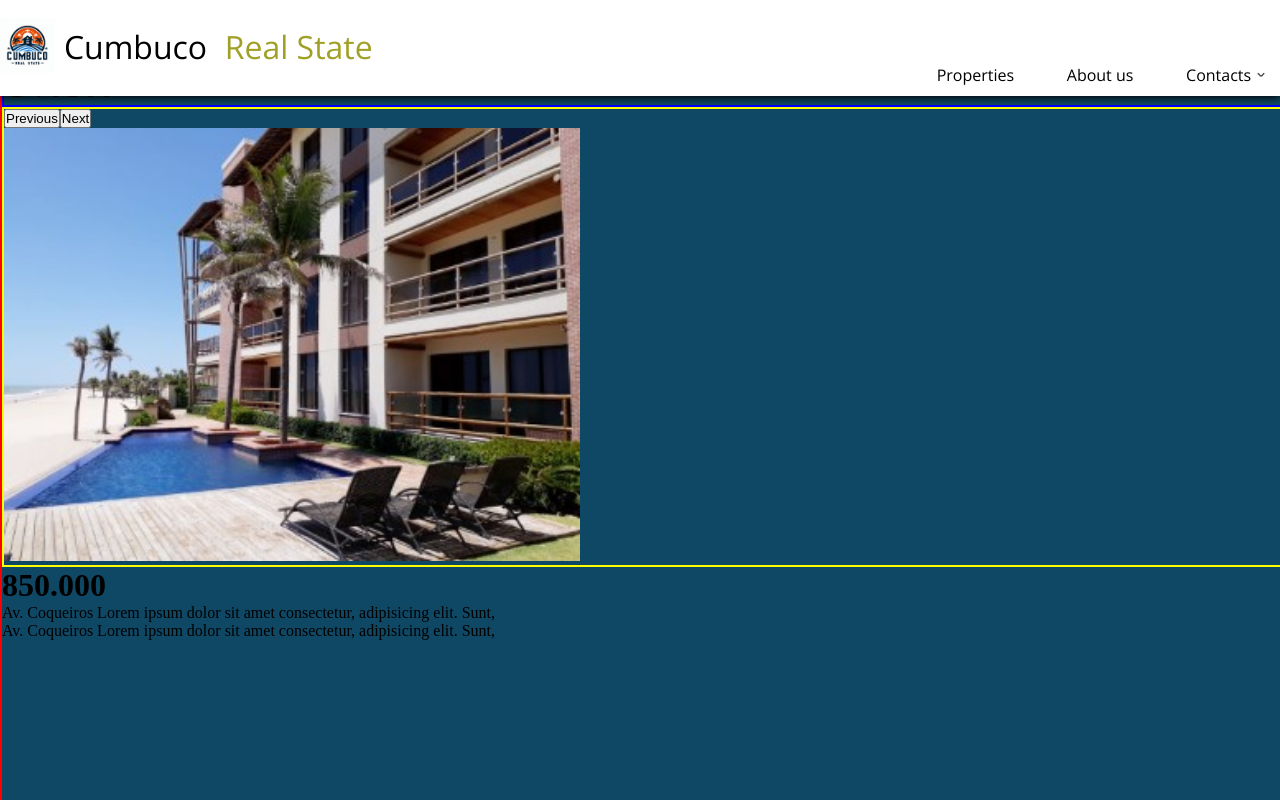
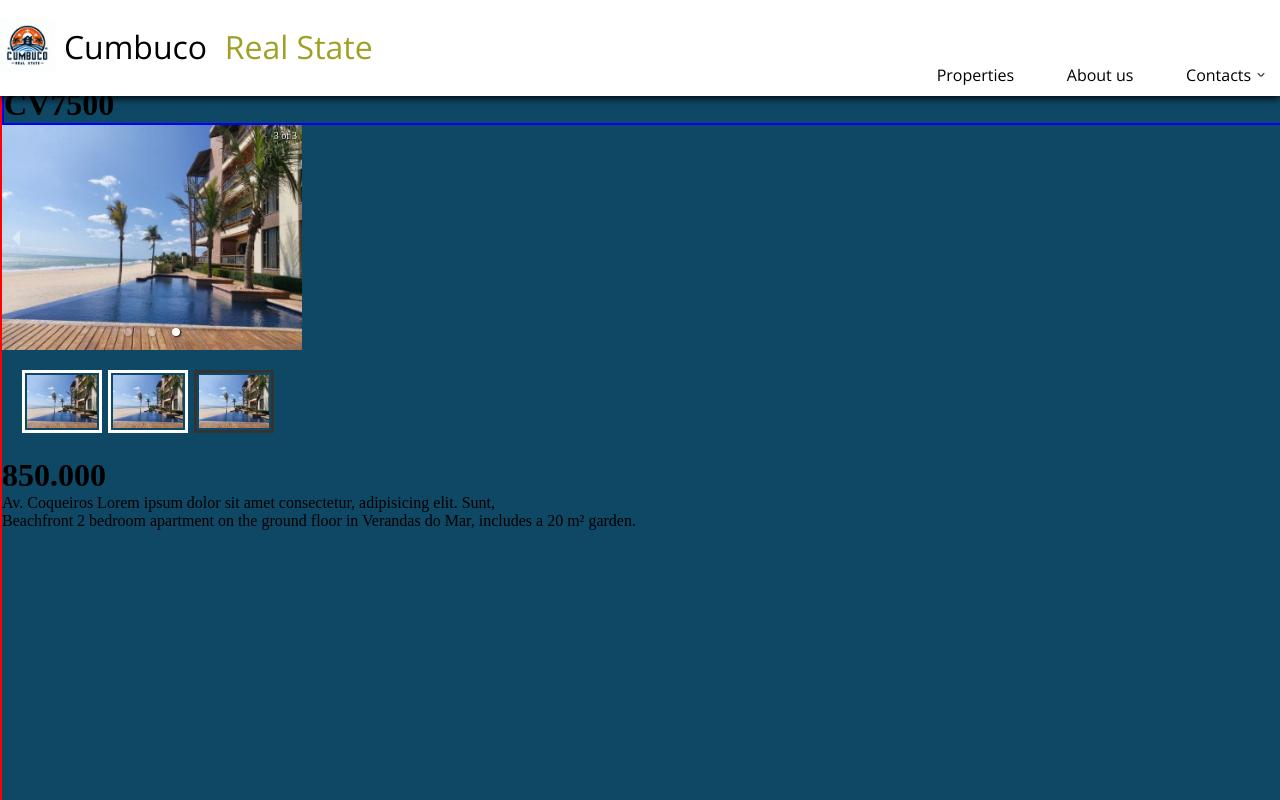
Before and after one commit to LeonardRuhmann/CumbucoRealState, a React (Vite) app: page /CV7500 in a window 1280 px wide. Shown: the top 800 px of the page. Built offline with nearby package versions, Linux system fonts and the light colour scheme; a web font is replaced by a local one.

Commit message:
install react-carousel and creating carrousel

```diff
--- a/index.html
+++ b/index.html
@@ -11,6 +11,10 @@
       rel="stylesheet"
     />
     <!-- Font Style -->
+    <link
+      rel="stylesheet"
+      href="<NODE_MODULES_FOLDER>/react-responsive-carousel/lib/styles/carousel.min.css"
+    />
     <meta name="viewport" content="width=device-width, initial-scale=1.0" />
     <title>Cumbuco Real State</title>
   </head>
--- a/package.json
+++ b/package.json
@@ -12,6 +12,7 @@
   "dependencies": {
     "react": "^18.2.0",
     "react-dom": "^18.2.0",
+    "react-responsive-carousel": "^3.2.23",
     "react-router-dom": "^6.22.3",
     "react-scroll": "^1.9.0"
   },
--- a/src/css/index.css
+++ b/src/css/index.css
@@ -14,6 +14,7 @@ body {
   position: fixed;
   top: 0;
   box-shadow: 0 2px 8px 0 rgb(0, 0, 0);
+  z-index: 10000;
 }
 .navbar .logo {
   width: 5%;
@@ -371,12 +372,5 @@ body {
   border: 2px solid blue;
   width: 100%;
 }
-.properties-content .properties-carrousel {
-  width: 100%;
-  border: 2px solid yellow;
-}
-.properties-content .properties-carrousel img {
-  width: 45%;
-}
 
 /*# sourceMappingURL=index.css.map */
--- a/src/pages/CJ1000.tsx
+++ b/src/pages/CJ1000.tsx
@@ -1,10 +1,9 @@
-import React from "react";
 import db from "../database/db";
 export default function Tony() {
   return (
     <>
-      <h1>{db.CV7500.name}</h1>
-      <img src={db.CV7500.imgUrl} alt="" />
+      <h1>{db.CJ1000.name}</h1>
+      <img src={db.CJ1000.imgUrl} alt="" />
     </>
   );
 }
--- a/src/pages/CV7500.tsx
+++ b/src/pages/CV7500.tsx
@@ -1,6 +1,8 @@
 import Footer from "../components/Footer";
 import Navbar from "../components/Navbar";
 import db from "../database/db";
+import "react-responsive-carousel/lib/styles/carousel.min.css"; // requires a loader
+import { Carousel } from "react-responsive-carousel";
 
 export default function CV7500() {
   return (
@@ -12,18 +14,23 @@ export default function CV7500() {
           <div className="properties-title">
             <h1>{db.CV7500.name}</h1>
           </div>
-          <div className="properties-carrousel">
-            <div className="carrousel-buttons">
-              <button className="carrousel-button-previous">Previous</button>
-              <button className="carrousel-button-next">Next</button>
-            </div>
-            <img
-              src="../src/assets/image/CV7500/IMG-20190320-WA0003.jpg"
-              alt=""
-            />
+          {/* Area Reservada para o Carrousel */}
+          <div style={{ width: "300px" }}>
+            <Carousel autoPlay={true}>
+              <div>
+                <img src="..\src\assets\image\CV7500\Imagem do WhatsApp de 2023-02-02 à(s) .jpg" />
+              </div>
+              <div>
+                <img src="..\src\assets\image\CV7500\Imagem do WhatsApp de 2023-02-02 à(s) .jpg" />
+              </div>
+              <div>
+                <img src="..\src\assets\image\CV7500\Imagem do WhatsApp de 2023-02-02 à(s) .jpg" />
+              </div>
+            </Carousel>
           </div>
+
           <div className="properties-price">
-            <h1>850.000</h1>
+            <h1>{db.CV7500.price}</h1>
           </div>
           <div className="properties-adress">
             <p>
@@ -32,10 +39,7 @@ export default function CV7500() {
             </p>
           </div>
           <div className="properties-description">
-            <p>
-              Av. Coqueiros Lorem ipsum dolor sit amet consectetur, adipisicing
-              elit. Sunt,
-            </p>
+            <p>{db.CV7500.description}</p>
           </div>
         </div>
         <div className="properties-spaces">
--- a/src/sass/index.scss
+++ b/src/sass/index.scss
@@ -14,6 +14,7 @@ body {
   position: fixed;
   top: 0;
   box-shadow: 0 2px 8px 0 rgba(0, 0, 0, 1);
+  z-index: 10000;
   .logo {
     width: 5%;
     margin-right: 0%;
@@ -399,11 +400,4 @@ body {
     border: 2px solid blue;
     width: 100%;
   }
-  .properties-carrousel {
-    width: 100%;
-    border: 2px solid yellow;
-    img {
-      width: 45%;
-    }
-  }
 }
```
Also changed, not shown: 2 other files (tests, documents, lock files or other folders).
